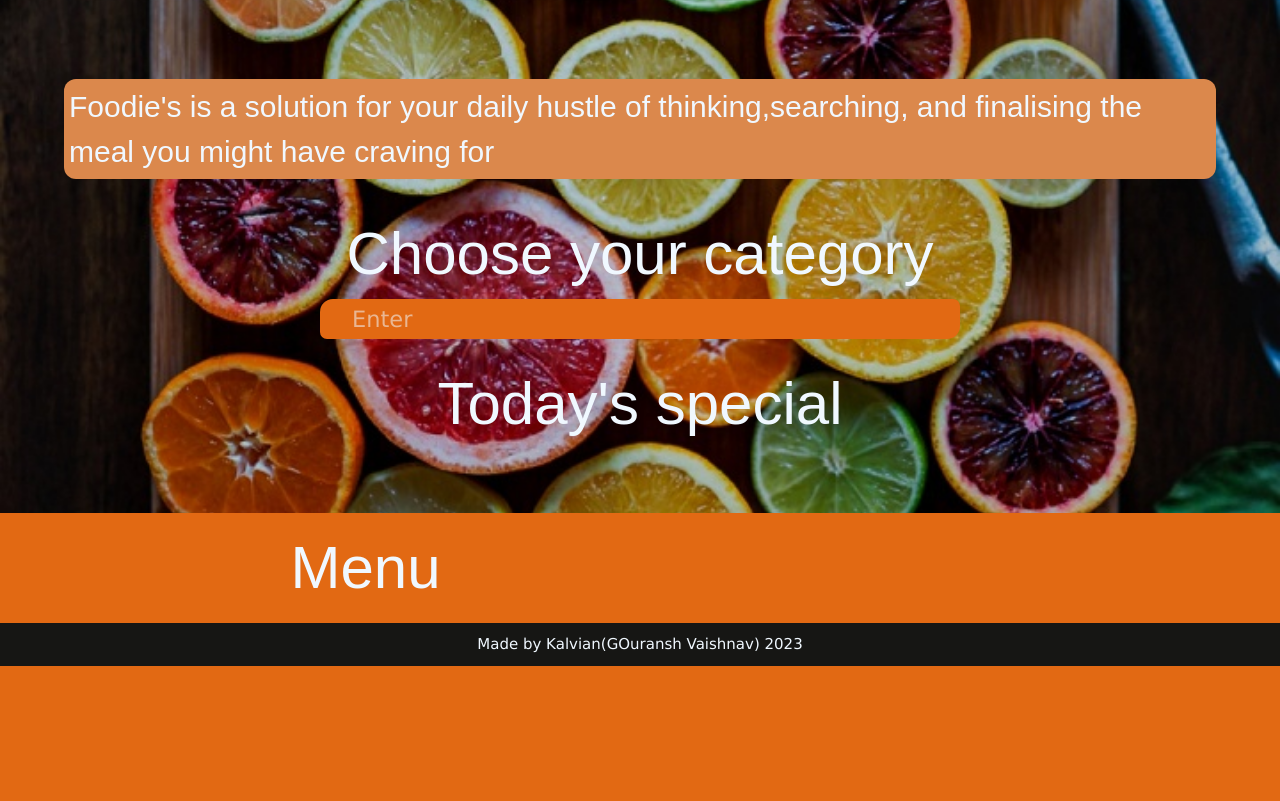
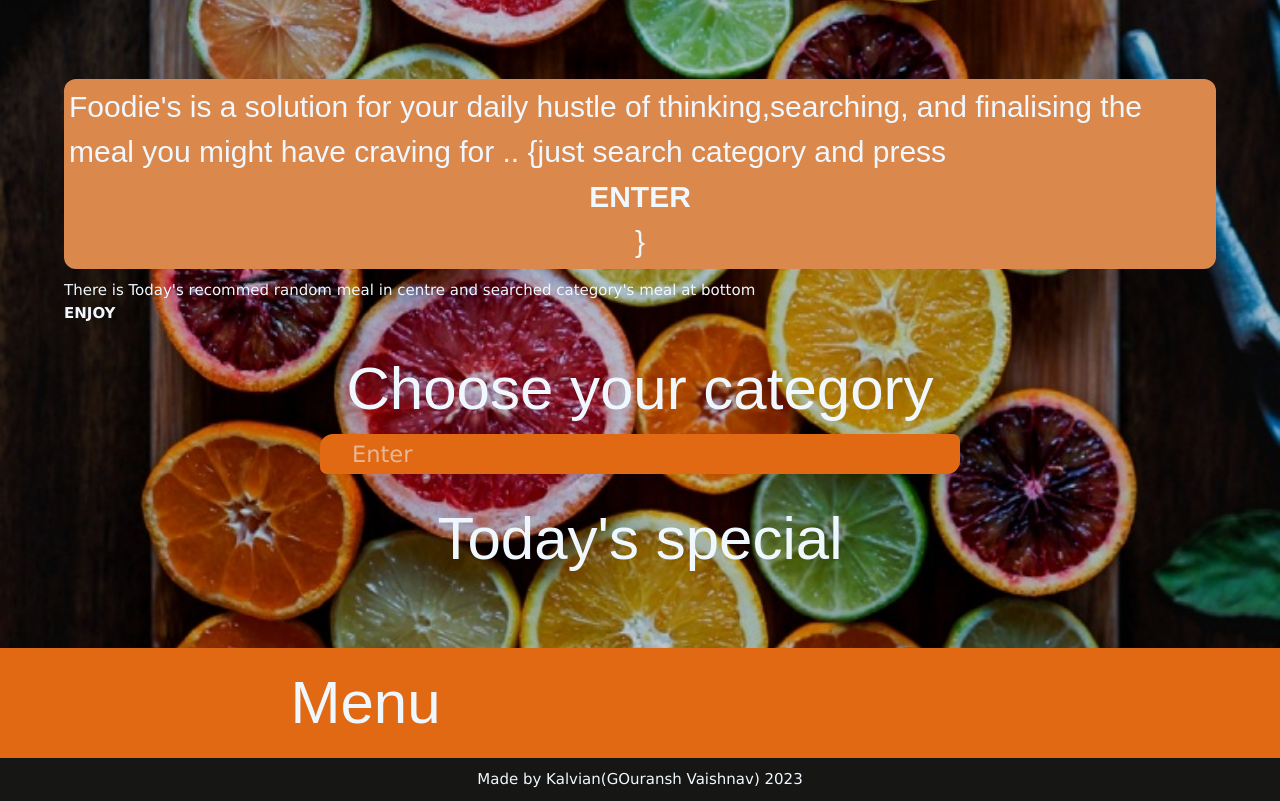
Before and after one commit to Gouranshvaishnavji/Food-ca3-fewd, a plain HTML site: page index.html in a window 1280 px wide. Drawn offline with nearby package versions, Linux system fonts and the light colour scheme; no server answers; a web font is replaced by a local one.

Commit message:
Update index.html

```diff
--- a/index.html
+++ b/index.html
@@ -25,8 +25,12 @@
 <body>
     <section id="main">
         <header>
-            <h1 class="Island"> Foodie's is a solution for your daily hustle of thinking,searching, and finalising the meal you might
-                have craving for</h1>
+            <h1 class="Island">
+                Foodie's is a solution for your daily hustle of thinking,searching, and finalising the meal you might
+                have craving for  ..  {just search category and press <b>ENTER</b>}
+            </h1>
+            <p>There is Today's recommed random meal in centre and searched category's meal at bottom <br> <b>ENJOY</b></p>
+
         </header>
         <div id="searching">
             <div class="Island faaltu" ><p id=" choose">Choose your category</p></div>
```
